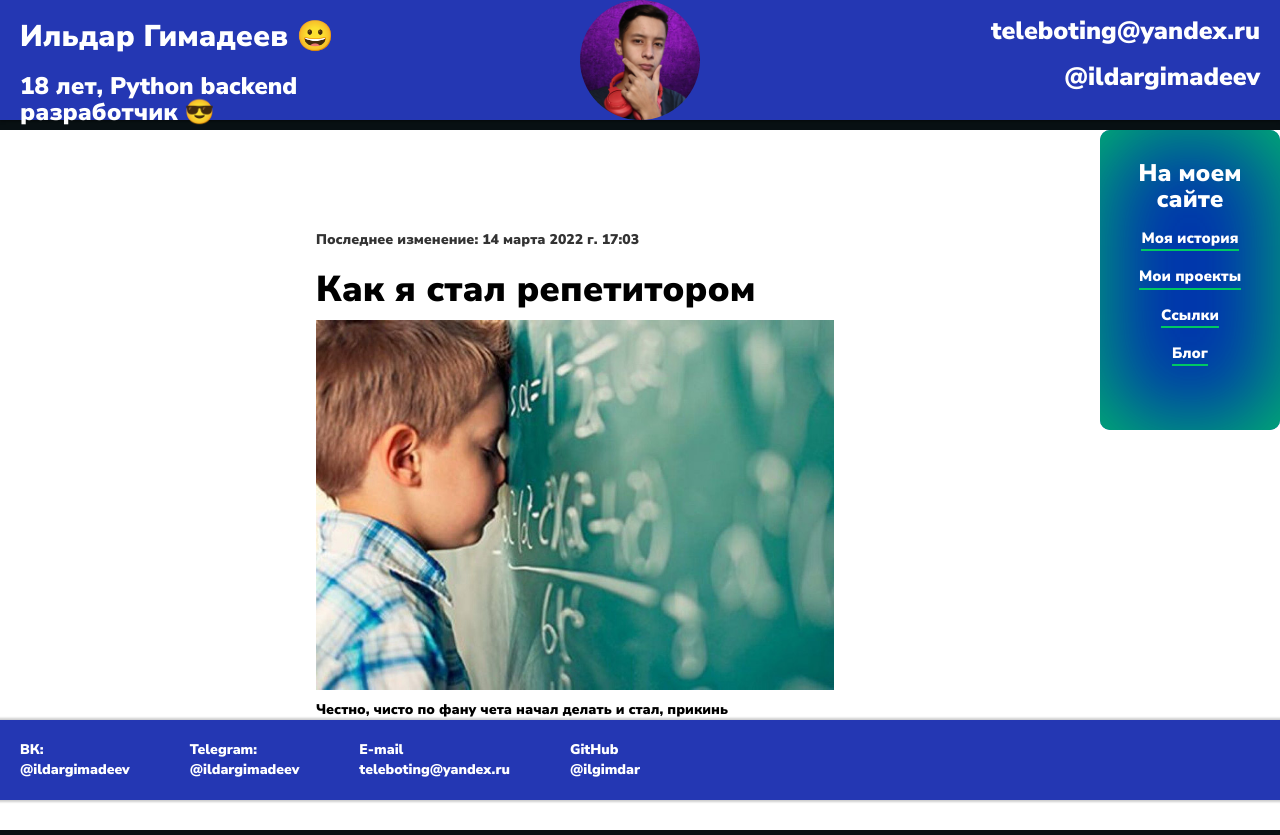
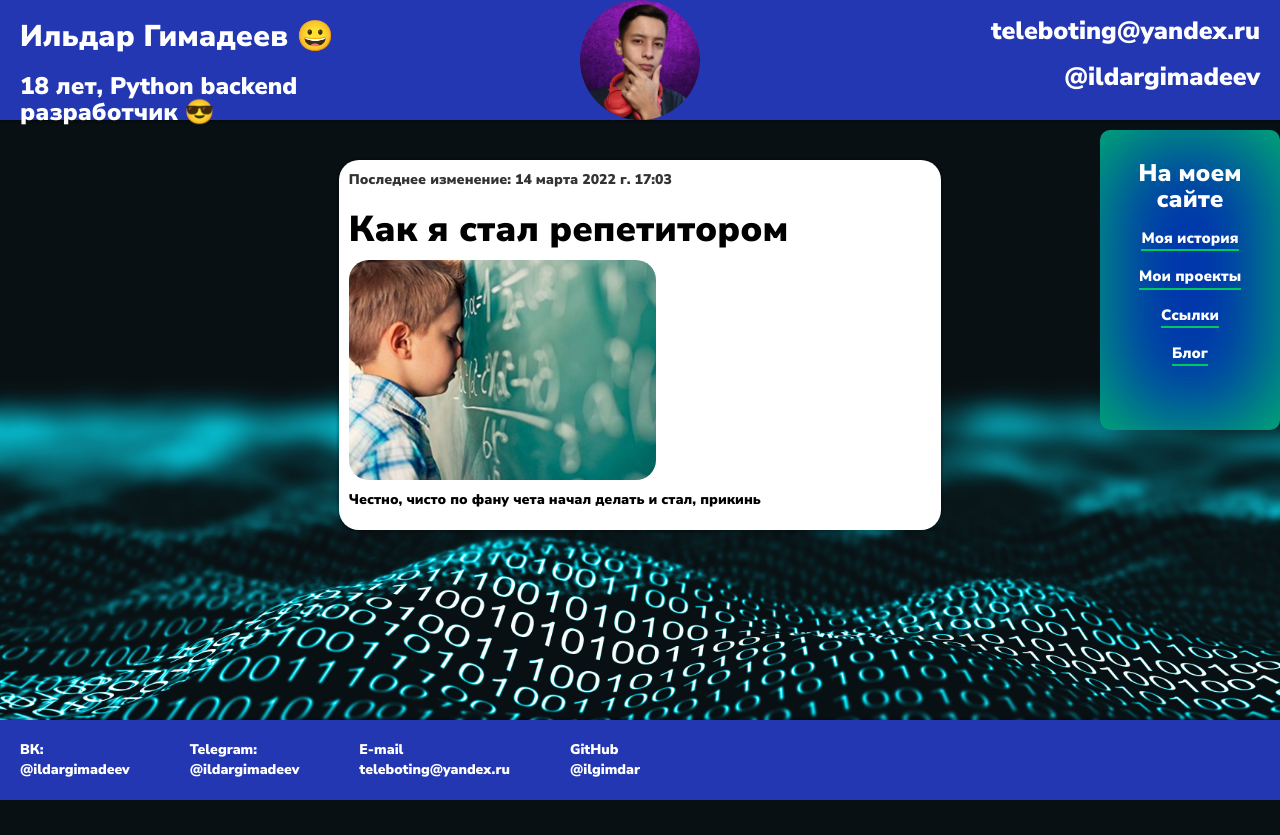
Before and after one commit to ilgimdar/it-ildar, a Django app: page /articles/1/ in a window 1280 px wide. After the commit the page ends 800 px from the top, so only its background shows below. Run offline with Django 4.2, Linux system fonts and the light colour scheme; data comes from the database, SQL or seed files in the repository; some libraries are stand-ins or nearby versions.

Commit message:
version-1.1.13

```diff
--- a/articles/templates/articles/post_detail.html
+++ b/articles/templates/articles/post_detail.html
@@ -1,8 +1,9 @@
 {% extends 'blog/base.html' %}
 {% load static %}
 {% block content %}
-<div class="post-detail">
-    <div class="post-read">
+<div class="content">
+    <div class="post post-card">
+        <div class="post-full">
             {% if post.published_date %}
             <div class="date">
                 Последнее изменение: {{ post.published_date }}
--- a/blog/static/css/styles.css
+++ b/blog/static/css/styles.css
@@ -125,17 +125,20 @@ text-align: center;
 .card{
 	background-color: white;
 	height: 150px;
+	width: 90%;
 	margin-bottom: 10px;
 	margin-top: 10px;
 	border-radius: 20px;
 	display: flex;
-	width: 90%;
 	margin-right:auto;
 	margin-left:auto;
+    transition:0.4s ease;
 	box-shadow: 0px 0px 2px 2px rgba(0, 0, 0, 0.2);
 }
 
-
+.card:hover{
+    width: 85%;
+}
 
 .card img{
 	width: 150px;
@@ -263,6 +266,11 @@ text-align: center;
     margin-left: auto;
     margin-right: auto;
     box-shadow: 0px 0px 2px 2px rgba(0, 0, 0, 0.2);
+    transition:0.3s ease;
+}
+
+.post:hover{
+    width: 65%;
 }
 
 .post-detail{
@@ -356,6 +364,10 @@ text-align: center;
 	padding: 10px;
 }
 
+.post-card:last-child{
+    margin-bottom: 20px;
+}
+
 .post-card img{
     margin-right: 10px;
 	height: 220px;
```
Also changed, not shown: articles/templates/articles/articles.html (indentation only). Lines whose indentation alone changed are shown as unchanged.
